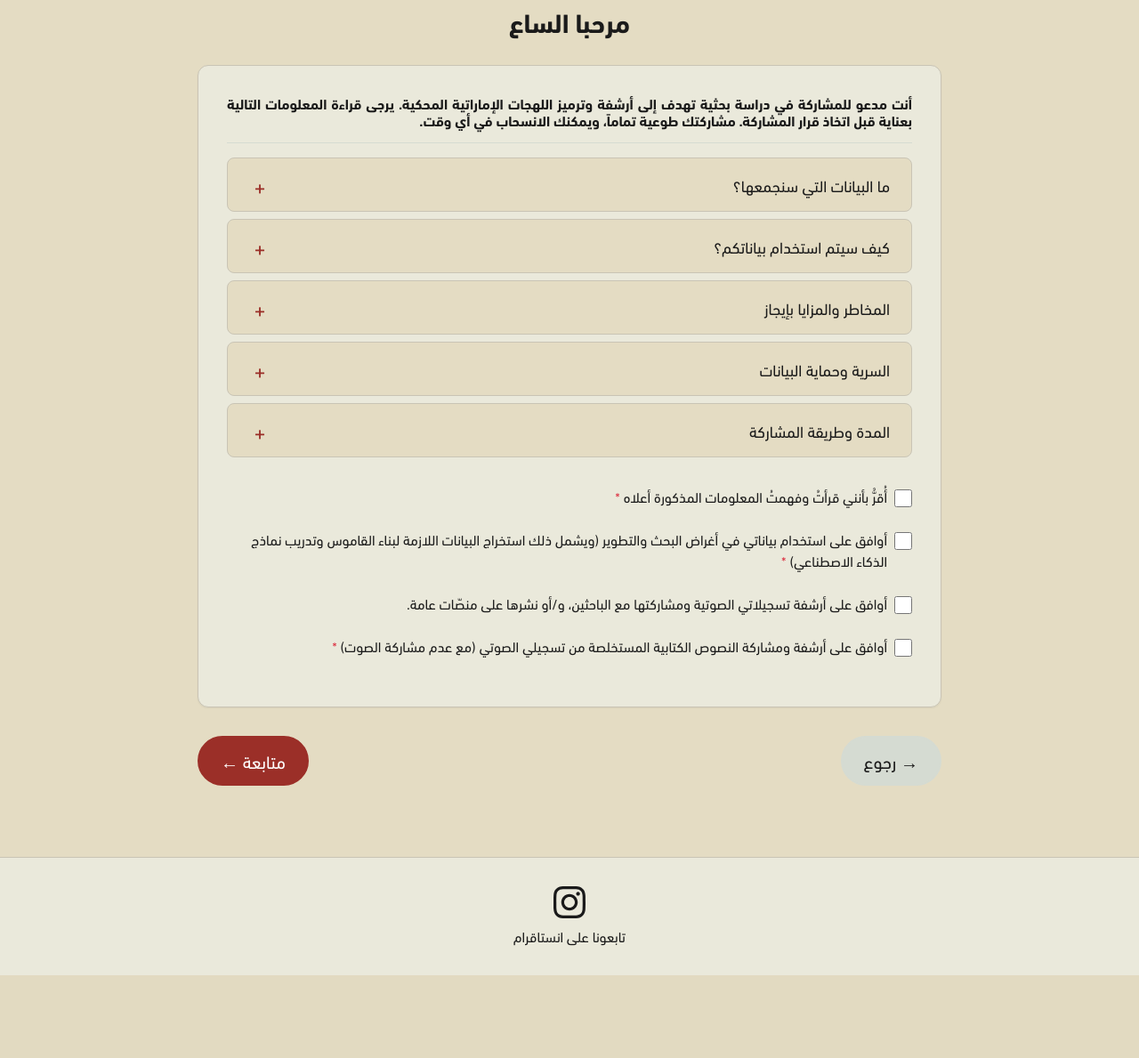
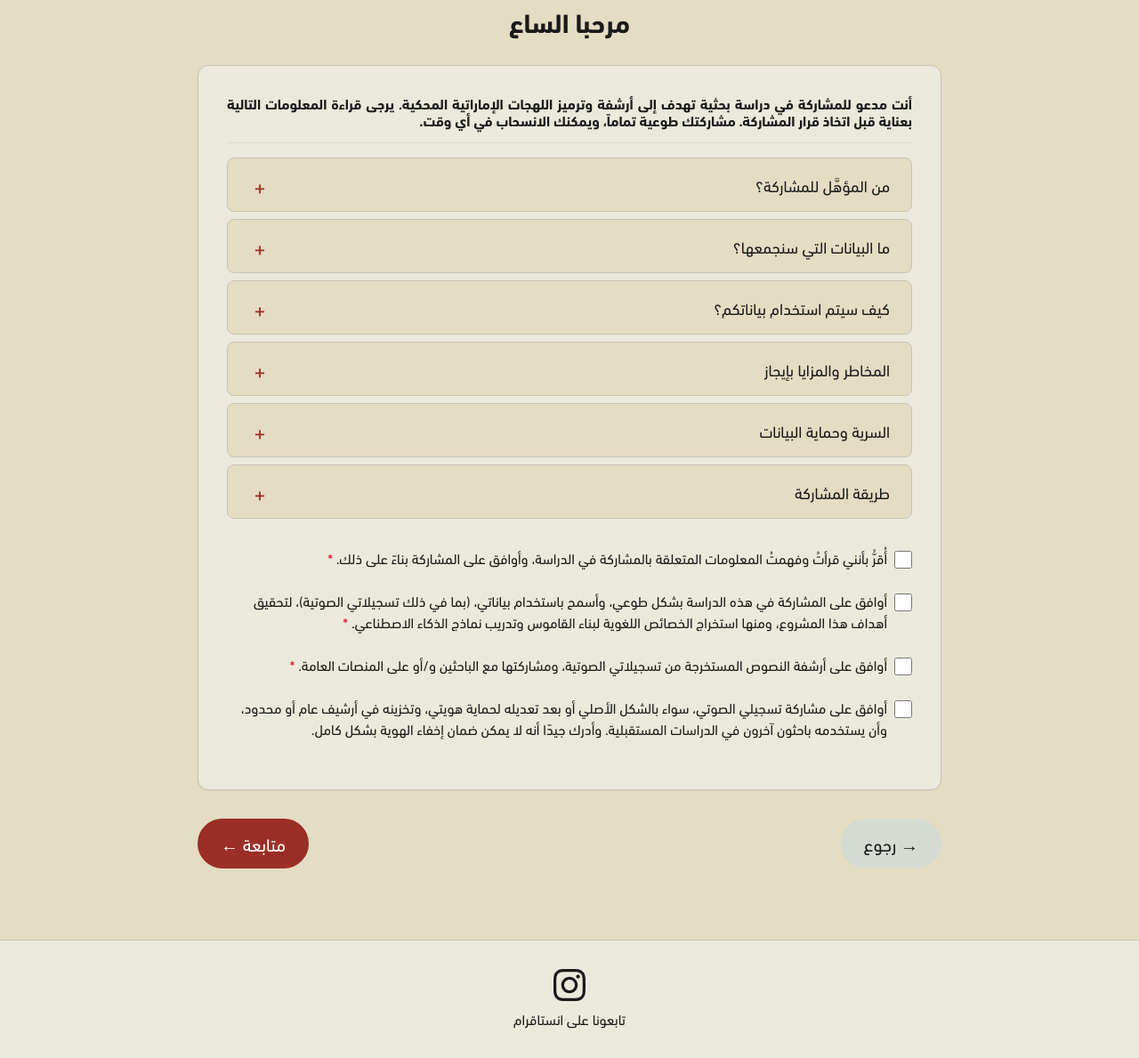
Before and after one commit to rufaelfekadu/ramsalab-light, a Flask app: page /consent-form in a window 1280 px wide. Shown: the part 226-1415 px from the top of the page at 89% size. Before the commit the page ends 1322 px from the top, so only its background shows below. Run offline with Flask 3, Linux system fonts and the light colour scheme; data comes from the database, SQL or seed files in the repository.

Commit message:
fixes: random question and updates the consent form

```diff
--- a/flask/app/routes.py
+++ b/flask/app/routes.py
@@ -776,6 +776,7 @@ def demography():
         flash("يرجى البدء من الصفحة الرئيسية.", "error")
         return redirect(url_for('routes.index'))
 
+
     return render_template("demography.html", current_user=current_user)
 
 
@@ -783,7 +784,7 @@ def demography():
 def select_theme():
     """Theme/category selection page - displays surveys from database"""
 
-    # Handle POST requests: validate user and survey, update progress
+    # Handle POST requests: validate user and survey, select random question
     if request.method == "POST":
         survey_id = request.form.get('survey_id')
 
@@ -820,12 +821,6 @@ def select_theme():
                 flash("حدث خطأ في التحقق من المستخدم.", "error")
                 return redirect(url_for('routes.select_theme'))
 
-            # Get or create progress entry for this user and survey
-            progress = Progress.query.filter_by(
-                user_id=user.id,
-                survey_id=survey.id
-            ).first()
-
             # Get all questions for the survey
             all_questions = Question.query.filter_by(survey_id=survey.id).all()
 
@@ -840,76 +835,31 @@ def select_theme():
             # Get all question IDs
             all_question_ids = [q.id for q in all_questions]
 
-            if progress:
-                # Get current question from progress
-                current_question = Question.query.filter_by(
-                    id=progress.current_question_id,
-                    survey_id=survey.id
-                ).first() if progress.current_question_id else None
-
-                # If current question exists, mark it as seen if not already in the list
-                if current_question and current_question.id not in seen_ids:
-                    seen_ids.append(current_question.id)
-                    session[seen_key] = seen_ids
-
-                # If current question doesn't exist (maybe deleted), select a random unseen question
-                if not current_question:
-                    # Filter out seen questions
-                    unseen_ids = [qid for qid in all_question_ids if qid not in seen_ids]
-
-                    # If no unseen questions remain, reset and start fresh
-                    if not unseen_ids:
-                        seen_ids = []
-                        unseen_ids = all_question_ids
-
-                    # Randomly select one question from unseen questions
-                    if unseen_ids:
-                        selected_question_id = random.choice(unseen_ids)
-                        current_question = Question.query.filter_by(id=selected_question_id).first()
-
-                        # Mark selected question as seen in session
-                        if current_question:
-                            seen_ids.append(selected_question_id)
-                            session[seen_key] = seen_ids
-
-                            # Update progress with new current question
-                            progress.current_question_id = current_question.id
-            else:
-                # Create new progress entry - randomly select first question
-                # Filter out seen questions
-                unseen_ids = [qid for qid in all_question_ids if qid not in seen_ids]
-
-                # If no unseen questions remain, reset and start fresh
-                if not unseen_ids:
-                    seen_ids = []
-                    unseen_ids = all_question_ids
-
-                # Randomly select one question from unseen questions
-                if not unseen_ids:
-                    flash("لا توجد أسئلة في هذا الاستطلاع.", "error")
-                    return redirect(url_for('routes.select_theme'))
-
-                selected_question_id = random.choice(unseen_ids)
-                current_question = Question.query.filter_by(id=selected_question_id).first()
-
-                if not current_question:
-                    flash("لا توجد أسئلة في هذا الاستطلاع.", "error")
-                    return redirect(url_for('routes.select_theme'))
-
-                # Mark selected question as seen in session
-                seen_ids.append(selected_question_id)
-                session[seen_key] = seen_ids
-
-                # Create progress entry
-                progress = Progress(
-                    user_id=user.id,
-                    survey_id=survey.id,
-                    current_question_id=current_question.id
-                )
-                db.session.add(progress)
-
-            db.session.commit()
-            current_app.logger.info(f'Updated progress for user {user.id} on survey {survey.id}, current question: {current_question.id} (random selection)')
+            # Filter out seen questions
+            unseen_ids = [qid for qid in all_question_ids if qid not in seen_ids]
+
+            # If no unseen questions remain, reset and start fresh
+            if not unseen_ids:
+                seen_ids = []
+                unseen_ids = all_question_ids
+
+            # Randomly select one question from unseen questions
+            if not unseen_ids:
+                flash("لا توجد أسئلة في هذا الاستطلاع.", "error")
+                return redirect(url_for('routes.select_theme'))
+
+            selected_question_id = random.choice(unseen_ids)
+            current_question = Question.query.filter_by(id=selected_question_id).first()
+
+            if not current_question:
+                flash("لا توجد أسئلة في هذا الاستطلاع.", "error")
+                return redirect(url_for('routes.select_theme'))
+
+            # Mark selected question as seen in session
+            seen_ids.append(selected_question_id)
+            session[seen_key] = seen_ids
+
+            current_app.logger.info(f'Selected random question {current_question.id} from survey {survey.id} for user {user.id}')
 
             # Redirect to record page with the current question
             return redirect(url_for('routes.record',
@@ -922,9 +872,8 @@ def select_theme():
             flash("معرف الاستطلاع غير صحيح.", "error")
             return redirect(url_for('routes.select_theme'))
         except Exception as e:
-            db.session.rollback()
-            current_app.logger.error(f"Error updating progress: {e}", exc_info=True)
-            flash("حدث خطأ أثناء تحديث التقدم. يرجى المحاولة مرة أخرى.", "error")
+            current_app.logger.error(f"Error selecting question: {e}", exc_info=True)
+            flash("حدث خطأ أثناء اختيار السؤال. يرجى المحاولة مرة أخرى.", "error")
             return redirect(url_for('routes.select_theme'))
 
     # Handle GET requests: fetch and display all surveys
@@ -1039,16 +988,6 @@ def change_question():
                 flash("الاستطلاع المحدد غير موجود.", "error")
                 return redirect(url_for('routes.select_theme'))
 
-            # Get or create progress entry
-            progress = Progress.query.filter_by(
-                user_id=user.id,
-                survey_id=survey.id
-            ).first()
-
-            if not progress:
-                flash("لم يتم العثور على التقدم. يرجى اختيار استطلاع مرة أخرى.", "error")
-                return redirect(url_for('routes.select_theme'))
-
             # Get current question for exclusion
             current_question = None
             current_question_id_int = None
@@ -1103,10 +1042,6 @@ def change_question():
                 flash("لا توجد أسئلة متاحة في هذا الاستطلاع.", "error")
                 return redirect(url_for('routes.select_theme'))
 
-            # Update progress
-            progress.current_question_id = next_question.id
-            db.session.commit()
-
             current_app.logger.info(f'Changed question for user {user.id} in survey {survey.id} to question {next_question.id} (random selection)')
 
             # Redirect to record page with new question
@@ -1120,7 +1055,6 @@ def change_question():
             flash("معرف غير صحيح.", "error")
             return redirect(url_for('routes.select_theme'))
         except Exception as e:
-            db.session.rollback()
             current_app.logger.error(f"Error changing question: {e}", exc_info=True)
             flash("حدث خطأ أثناء تغيير السؤال. يرجى المحاولة مرة أخرى.", "error")
             return redirect(url_for('routes.select_theme'))
--- a/flask/app/static/css/styles.css
+++ b/flask/app/static/css/styles.css
@@ -840,7 +840,9 @@ img {
     padding-block-start: var(--spacing-md);
     line-height: var(--line-height-relaxed);
 }
-
+.accordion-content:hover {
+    background-color: var(--color-bg-secondary);
+}
 .accordion-body p {
     margin-block-end: var(--spacing-sm);
 }
--- a/flask/app/templates/consent-form.html
+++ b/flask/app/templates/consent-form.html
@@ -23,14 +23,25 @@
             <div class="accordion-container" style="margin-block-end: var(--spacing-xl);">
                 <div class="accordion-item">
                     <button class="accordion-header" type="button" aria-expanded="false">
+                        <span class="accordion-title"> من المؤهَّل للمشاركة؟</span>
+                        <span class="accordion-icon">+</span>
+                    </button>
+                    <div class="accordion-content">
+                        <div class="accordion-body" style="text-align: justify">
+                            <p>تُتاح المشاركة فقط للمواطنين الإماراتيين الذين يقيمون داخل دولة الإمارات، شريطة أن تكون أعمارهم 18 عامًا فأكثر. </p>
+                        </div>
+                    </div>
+                </div>
+                <div class="accordion-item">
+                    <button class="accordion-header" type="button" aria-expanded="false">
                         <span class="accordion-title"> ما البيانات التي سنجمعها؟</span>
                         <span class="accordion-icon">+</span>
                     </button>
                     <div class="accordion-content">
-                        <div class="accordion-body">
-                            <p>١. تسجيلات صوتية قصيرة باللهجة الإماراتية حول مواضيع ومحاور وفرعية محددة.</p>
-                            <p>٢. معلومات ديموغرافية عامة (الفئة العمرية، جنس المشارك، المنطقة، …).</p>
-                            <p style="margin-block-start: var(--spacing-md);"><strong>تنبيه خصوصية:</strong> يُرجى عدم ذكر الاسم أو أي معلومات شخصية لا ترغب بمشاركتها أثناء التسجيل. سيقوم فريق البحث بحذف أي بيانات شخصية إن وجدت في التسجيل، ولكن الأفضل أن تتجنب تسجيل معلومات لا ترغب بمشاركتها بصورة علنية.</p>
+                        <div class="accordion-body" style="text-align: justify">
+                            <p>١. تسجيلات صوتية قصيرة باللهجة الإماراتية. ستُستخدَم التسجيلات فقط لأغراض البحث والتطوير، ولن يتم المشاركة بها علناً إلا إذا اخترتم الموافقة على ذلك في الاختيارات المعروضة أدناه.</p>
+                            <p>٢. معلومات ديموغرافية عامة. لا نقوم بجمع معلومات شخصية مثل الأسماء أو بيانات الاتصال مع تسجيلاتكم الصوتية، للمحافظة على الخصوصية. </p>
+                            <p style="margin-block-start: var(--spacing-md);"><span style="font-weight: bold; font-family: var(--font-arabic-title);">تنبيه خصوصية:</span> يُرجى عدم ذكر الاسم أو أي معلومات شخصية لا ترغب بمشاركتها أثناء التسجيل. سيقوم فريق البحث بحذف أي بيانات شخصية إن وجدت في التسجيل، ولكن الأفضل أن تتجنب تسجيل معلومات لا ترغب بمشاركتها بصورة علنية.</p>
                         </div>
                     </div>
                 </div>
@@ -41,11 +52,11 @@
                         <span class="accordion-icon">+</span>
                     </button>
                     <div class="accordion-content">
-                        <div class="accordion-body">
+                        <div class="accordion-body" style="text-align: justify">
                             <p>١. استخراج المفردات والتعابير لبناء قاموس ضخم ومفتوح المصدر للهجة الإماراتية لحفظ الإرث اللغوي والهوية الثقافية.</p>
                             <p>٢. الأرشفة لاستخدامها في أغراض البحث العلمي والتراث الثقافي.</p>
                             <p>٣. تدريب نماذج الذكاء الاصطناعي (مثل نماذج التعرف على الكلام والترجمة، وغيرها).</p>
-                            <p>٤. سنقوم بإنتاج نصوص منقولة من التسجيلات الصوتية (استخلاص/نسخ) وقد نشاركها بموجب موافقتكم.</p>
+                            <p>٤. سنقوم بإنتاج نصوص منقولة من التسجيلات الصوتية (استخلاص/نسخ) لترميز المفردات والتعابير وطرق النطق بصورة نصية يمكن استخدامها بعد حذف التسجيل.</p>
                         </div>
                     </div>
                 </div>
@@ -56,10 +67,10 @@
                         <span class="accordion-icon">+</span>
                     </button>
                     <div class="accordion-content">
-                        <div class="accordion-body">
-                            <p>١. <strong>خصوصية:</strong> قد يُصنَّف الصوت كمعرّف شخصي؛ لذلك نتخذ تدابير أمنية وتقنية للحد من تحديد الهوية، ونقوم بمراجعة المحتوى يدويًا لإزالة الإفصاحات العرضية وغير المقصودة حيثما أمكن. إذا لم تكن ترغب بالمشاركة بصوتك، يمكنك اختيار المشاركة بالنصوص المستخلصة من التسجيل، وسيقوم فريق العمل بحذف التسجيل الخاص بك تماماً بعد استخلاص النصوص منه.</p>
-                            <p>٢. <strong>إزعاج طفيف محتمل:</strong> تقضي الضرورة بتسجيل الإجابات تسجيلًا صوتيًّا واضحًا.</p>
-                            <p>٣. <strong>الفائدة المباشرة:</strong> القيمة المرجوّة من مشاركتك هي مجتمعية/علمية تتمثل في حفظ الموروث اللغوي والثقافي، وتطوير تقنيات الذكاء الاصطناعي لمعالجة اللهجات الإماراتية</p>
+                        <div class="accordion-body" style="text-align: justify">
+                            <p>١. <span style="font-weight: bold; font-family: var(--font-arabic-title);">الخصوصية:</span>  قد يُعتبر صوتكم من المعلومات التعريفية الشخصية، لذا نتخذ تدابير أمنية وتقنية للحد من إمكانية تحديد هويتكم. لا نقوم بجمع معلومات شخصية مثل الأسماء أو بيانات الاتصال مع تسجيلاتكم الصوتية، ويتم مراجعة المحتوى يدويًا لإزالة أي إفصاحات عرضية أو غير مقصودة حيثما أمكن. ومع ذلك، يبقى الصوت نفسه فريدًا وقد يكشف عن هويتكم. إذا فضلتم عدم المشاركة باستخدام صوتكم، يمكنكم الاكتفاء بالمساهمة من خلال النصوص المنسوخة المستخرجة من التسجيلات، وفي هذه الحالة سيقوم فريق البحث بحذف تسجيلاتكم الصوتية نهائيًا بعد استخلاص البيانات. </p>
+                            <p>٢. <span style="font-weight: bold; font-family: var(--font-arabic-title);">إزعاج طفيف محتمل:</span> تقضي الضرورة بتسجيل الإجابات تسجيلًا صوتيًّا واضحًا.</p>
+                            <p>٣. <span style="font-weight: bold; font-family: var(--font-arabic-title);">الفائدة المباشرة:</span> القيمة المرجوّة من مشاركتك هي مجتمعية/علمية تتمثل في حفظ الموروث اللغوي والثقافي، وتطوير تقنيات الذكاء الاصطناعي لمعالجة اللهجات الإماراتية</p>
                         </div>
                     </div>
                 </div>
@@ -70,22 +81,21 @@
                         <span class="accordion-icon">+</span>
                     </button>
                     <div class="accordion-content">
-                        <div class="accordion-body">
-                            <p>١. يتم حفظ البيانات بطريقة آمنة ومشفَّرة، مع تقييد الوصول للبيانات ليقتصر على أعضاء فريق البحث. في حال موافقتكم على جميع بنود الأرشفة، سنقوم بأرشفة البيانات والتسجيلات، وستكون قابلة للاستخدام لأي أغراض أخرى في المستقبل. إذا لم تكن ترغب بأرشفة صوتك، يمكنك اختيار المشاركة بالنصوص المستخلصة من التسجيل، وسيقوم فريق العمل بحذف التسجيل الخاص بك تماماً بعد استخلاص النصوص منه.</p>
-                            <p>٢. يحق لكم طلب الحصول على نسخة من تسجيلاتكم أو النصوص المستخلصة منها في حال شاركتم بالاسم وبيانات التواصل حتى تاريخ ٣١ أغسطس ٢٠٢٧، مع إمكانية السماح بإعادة الاتصال بكم إن رغبتم في ذلك. في أغلب الحالات، لن نقوم بجمع بيانات شخصية كالاسم ورقم الهاتف، لذلك لا يمكن في أغلب الحالات الحصول على نسخة من تسجيلاتكم الخاصة.</p>
+                        <div class="accordion-body" style="text-align: justify">
+                            <p>١. <span style="font-weight: bold; font-family: var(--font-arabic-title);">تخزين البيانات والوصول إليها:</span> تُخزَّن جميع البيانات بشكل آمن ومشفَّر، ويقتصر الوصول إليها على أعضاء فريق البحث فقط. إذا وافقتم على شروط الأرشفة، فسيتم أرشفة بياناتكم وتسجيلاتكم الصوتية، وقد تُستخدم لأغراض بحثية وثقافية مستقبلية. أما إذا فضلت عدم أرشفة صوتك، فيمكنكم المشاركة من خلال النصوص المستخرجة من تسجيلاتكم، وفي هذه الحالة سيقوم فريق البحث بحذف التسجيلات الصوتية نهائيًا بعد اكتمال عملية استخراج البيانات.   </p>
                         </div>
                     </div>
                 </div>
 
                 <div class="accordion-item">
                     <button class="accordion-header" type="button" aria-expanded="false">
-                        <span class="accordion-title"> المدة وطريقة المشاركة</span>
+                        <span class="accordion-title"> طريقة المشاركة</span>
                         <span class="accordion-icon">+</span>
                     </button>
                     <div class="accordion-content">
-                        <div class="accordion-body">
+                        <div class="accordion-body" style="text-align: justify">
                             <p>١. المشاركة طوعية تمامًا، ويحق لكم الانسحاب في أي وقت دون إبداء سبب.</p>
-                            <p>٢. بعد الإرسال، يمكن طلب الحذف باستخدام رقم هوية المشاركة الذي يظهر بعد الإتمام (ويُرسل عبر البريد إن تم تزويدنا به).</p>
+                            <p>٢. بعد الإرسال، يمكن طلب حذف التسجيل خلال ٣٠ يوم باستخدام رقم هوية المشاركة الذي يظهر بعد إتمام التسجيل.</p>
                         </div>
                     </div>
                 </div>
@@ -97,8 +107,8 @@
                     <div class="form-checkbox">
                         <input type="checkbox" id="consent_read_form" name="consent_read_form" required>
                         <label for="consent_read_form">
-                            أُقرُّ بأنني قرأتُ وفهمتُ المعلومات المذكورة أعلاه
-                            <span style="color: var(--color-error); font-weight: var(--font-weight-bold);"> *</span>
+                            أُقرُّ بأنني قرأتُ وفهمتُ المعلومات المتعلقة بالمشاركة في الدراسة، وأوافق على المشاركة بناءً على ذلك.
+                            <span style="color: var(--color-error); font-weight: var(--font-weight-bold);font-family: var(--font-arabic-title);"> *</span>
                         </label>
                     </div>
                 </div>
@@ -107,8 +117,18 @@
                     <div class="form-checkbox">
                         <input type="checkbox" id="consent_required" name="consent_required" required>
                         <label for="consent_required">
-                            أوافق على استخدام بياناتي في أغراض البحث والتطوير (ويشمل ذلك استخراج البيانات اللازمة لبناء القاموس وتدريب نماذج الذكاء الاصطناعي)
-                            <span style="color: var(--color-error); font-weight: var(--font-weight-bold);"> *</span>
+                             أوافق على المشاركة في هذه الدراسة بشكل طوعي، وأسمح باستخدام بياناتي، (بما في ذلك تسجيلاتي الصوتية)، لتحقيق أهداف هذا المشروع، ومنها استخراج الخصائص اللغوية لبناء القاموس وتدريب نماذج الذكاء الاصطناعي.
+                            <span style="color: var(--color-error); font-weight: var(--font-weight-bold);font-family: var(--font-arabic-title);"> *</span>
+                        </label>
+                    </div>
+                </div>
+
+                <div class="form-group">
+                    <div class="form-checkbox">
+                        <input type="checkbox" id="consent_required_2" name="consent_required_2" required>
+                        <label for="consent_required_2">
+                            أوافق على أرشفة النصوص المستخرجة من تسجيلاتي الصوتية، ومشاركتها مع الباحثين و/أو على المنصات العامة.
+                            <span style="color: var(--color-error); font-weight: var(--font-weight-bold);font-family: var(--font-arabic-title);"> *</span>
                         </label>
                     </div>
                 </div>
@@ -117,17 +137,7 @@
                     <div class="form-checkbox">
                         <input type="checkbox" id="consent_optional" name="consent_optional">
                         <label for="consent_optional">
-                            أوافق على أرشفة تسجيلاتي الصوتية ومشاركتها مع الباحثين، و/أو نشرها على منصّات عامة.
-                        </label>
-                    </div>
-                </div>
-
-                <div class="form-group">
-                    <div class="form-checkbox">
-                        <input type="checkbox" id="consent_optional_alternative" name="consent_optional_alternative">
-                        <label for="consent_optional_alternative">
-                            أوافق على أرشفة ومشاركة النصوص الكتابية المستخلصة من تسجيلي الصوتي (مع عدم مشاركة الصوت)
-                            <span style="color: var(--color-error); font-weight: var(--font-weight-bold);"> *</span>
+                            أوافق على مشاركة تسجيلي الصوتي، سواء بالشكل الأصلي أو بعد تعديله لحماية هويتي، وتخزينه في أرشيف عام أو محدود، وأن يستخدمه باحثون آخرون في الدراسات المستقبلية. وأدرك جيدًا أنه لا يمكن ضمان إخفاء الهوية بشكل كامل.
                         </label>
                     </div>
                 </div>
```
Also changed, not shown: 1 other file.
